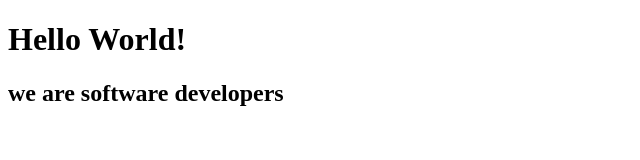
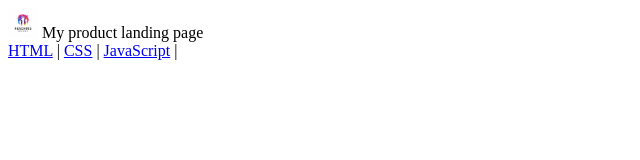
Before and after one commit to ahmadalhajh/trial_2, a plain HTML site: page index.html in a window 1280 px wide. Shown: the whole page, without its empty margins (0-640 px from the left). Drawn offline with Linux system fonts and the light colour scheme.

Commit message:
finish step 1 - 2 - 3 - 4

```diff
--- a/index.html
+++ b/index.html
@@ -1,12 +1,21 @@
 <!DOCTYPE html>
 <html>
     <head>
-    <title>Page Title</title>
-</head>
+        <title>Page Title</title>
+    </head>
 <body>
 
-    <h1>Hello World!</h1>
-    <h2>we are software developers</h2>
+    <header id="header">
+        <img id="header-img" src="logo.jpg" width="30px">
+        My product landing page
+
+        <nav class="nav-link">
+            <a href="/html/" class="nav-link">HTML</a> |
+            <a href="/css/" class="nav-link">CSS</a> |
+            <a href="/js/" class="nav-link">JavaScript</a> |
+        </nav>
+    </header>
+
 
 </body>
 </html>
```
Also changed, not shown: logo.jpg (added).
